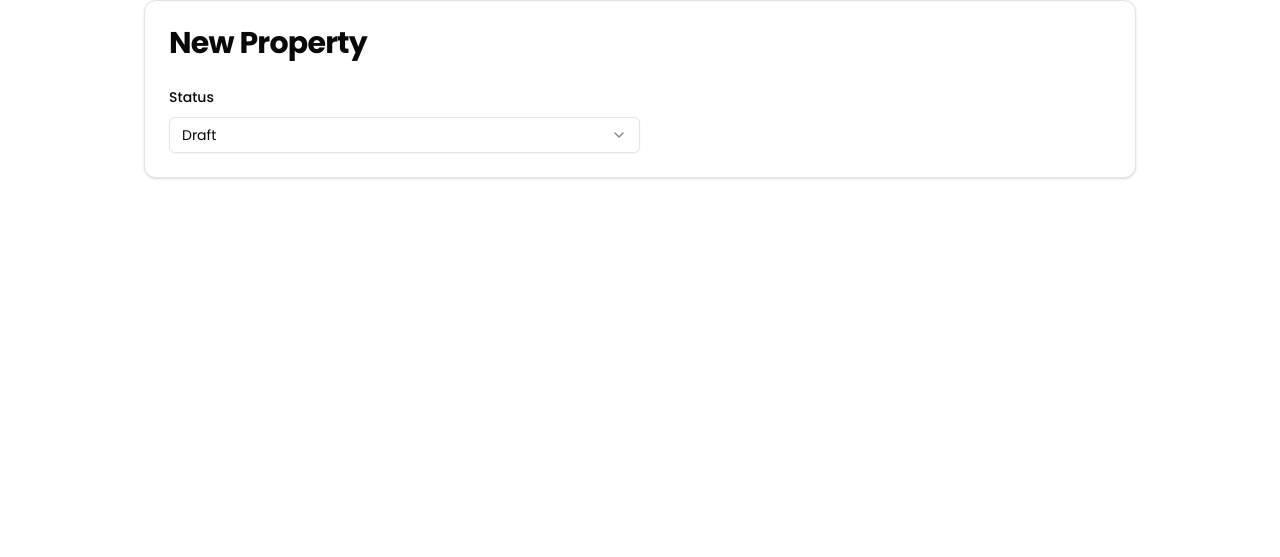
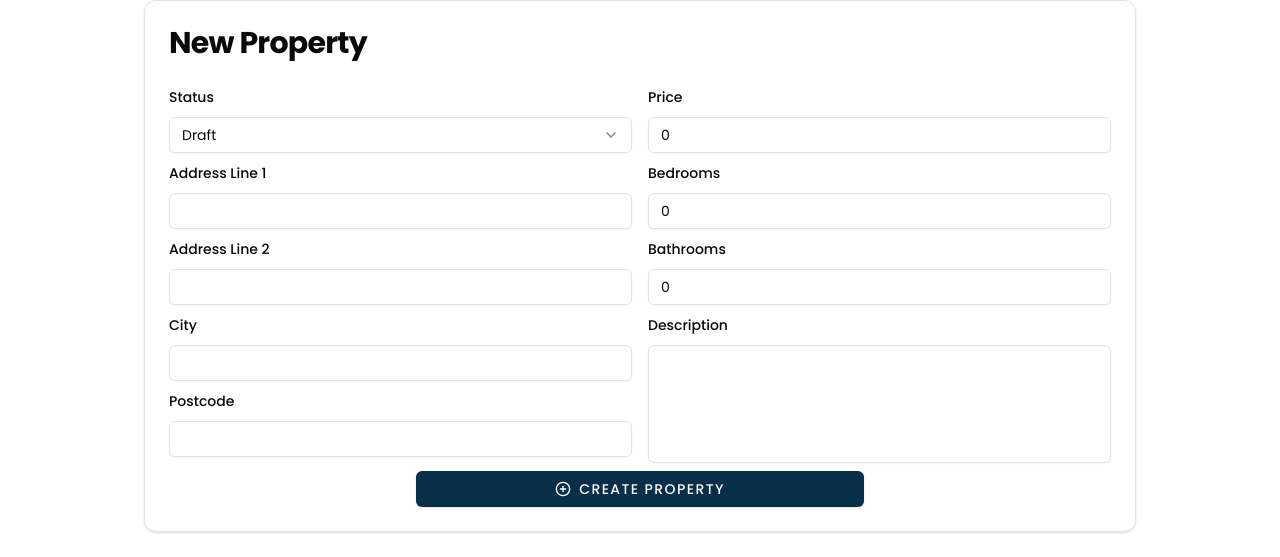
Before and after one commit to scottvan2008/link-home, a Next.js app: page /admin-dashboard/new in a window 1280 px wide. Shown: the part 176-733 px from the top of the page. Built offline with nearby package versions, Linux system fonts and the light colour scheme; no server answers.

Commit message:
22. Create Property

```diff
--- a/app/admin-dashboard/new/new-property-form.tsx
+++ b/app/admin-dashboard/new/new-property-form.tsx
@@ -1,13 +1,24 @@
 "use client";
 import PropertyForm from "@/components/property-form";
 import { propertyDataSchema } from "@/validation/propertySchema";
+import { PlusCircleIcon } from "lucide-react";
 import { z } from "zod";
 
 export default function NewPropertyForm() {
-    const handleSubmit = async (data: z.infer<typeof propertyDataSchema>) => {};
+    const handleSubmit = async (data: z.infer<typeof propertyDataSchema>) => {
+        console.log({ data });
+    };
+
     return (
         <div>
-            <PropertyForm handleSubmit={handleSubmit} />
+            <PropertyForm
+                handleSubmit={handleSubmit}
+                submitButtonLabel={
+                    <>
+                        <PlusCircleIcon /> Create Property
+                    </>
+                }
+            />
         </div>
     );
 }
--- a/components/property-form.tsx
+++ b/components/property-form.tsx
@@ -19,12 +19,19 @@ import {
     SelectTrigger,
     SelectValue,
 } from "./ui/select";
+import { Input } from "./ui/input";
+import { Textarea } from "./ui/textarea";
+import { Button } from "./ui/button";
 
 type Props = {
+    submitButtonLabel: React.ReactNode;
     handleSubmit: (data: z.infer<typeof propertyDataSchema>) => void;
 };
 
-export default function PropertyForm({ handleSubmit }: Props) {
+export default function PropertyForm({
+    handleSubmit,
+    submitButtonLabel,
+}: Props) {
     const form = useForm<z.infer<typeof propertyDataSchema>>({
         resolver: zodResolver(propertyDataSchema),
         defaultValues: {
@@ -42,8 +49,8 @@ export default function PropertyForm({ handleSubmit }: Props) {
     return (
         <Form {...form}>
             <form onSubmit={form.handleSubmit(handleSubmit)}>
-                <div className="grid grid-cols-2">
-                    <fieldset>
+                <div className="grid grid-cols-2 gap-4">
+                    <fieldset className="flex flex-col gap-2">
                         <FormField
                             control={form.control}
                             name="status"
@@ -78,8 +85,126 @@ export default function PropertyForm({ handleSubmit }: Props) {
                                 </FormItem>
                             )}
                         />
+
+                        <FormField
+                            control={form.control}
+                            name="address1"
+                            render={({ field }) => (
+                                <FormItem>
+                                    <FormLabel>Address Line 1</FormLabel>
+                                    <FormControl>
+                                        <Input {...field} />
+                                    </FormControl>
+                                    <FormMessage />
+                                </FormItem>
+                            )}
+                        />
+                        <FormField
+                            control={form.control}
+                            name="address2"
+                            render={({ field }) => (
+                                <FormItem>
+                                    <FormLabel>Address Line 2</FormLabel>
+                                    <FormControl>
+                                        <Input {...field} />
+                                    </FormControl>
+                                    <FormMessage />
+                                </FormItem>
+                            )}
+                        />
+                        <FormField
+                            control={form.control}
+                            name="city"
+                            render={({ field }) => (
+                                <FormItem>
+                                    <FormLabel>City</FormLabel>
+                                    <FormControl>
+                                        <Input {...field} />
+                                    </FormControl>
+                                    <FormMessage />
+                                </FormItem>
+                            )}
+                        />
+                        <FormField
+                            control={form.control}
+                            name="postcode"
+                            render={({ field }) => (
+                                <FormItem>
+                                    <FormLabel>Postcode</FormLabel>
+                                    <FormControl>
+                                        <Input {...field} />
+                                    </FormControl>
+                                    <FormMessage />
+                                </FormItem>
+                            )}
+                        />
+                    </fieldset>
+                    <fieldset className="flex flex-col gap-2">
+                        <FormField
+                            control={form.control}
+                            name="price"
+                            render={({ field }) => (
+                                <FormItem>
+                                    <FormLabel>Price</FormLabel>
+                                    <FormControl>
+                                        <Input {...field} type="number" />
+                                    </FormControl>
+                                    <FormMessage />
+                                </FormItem>
+                            )}
+                        />
+                        <FormField
+                            control={form.control}
+                            name="bedrooms"
+                            render={({ field }) => (
+                                <FormItem>
+                                    <FormLabel>Bedrooms</FormLabel>
+                                    <FormControl>
+                                        <Input {...field} type="number" />
+                                    </FormControl>
+                                    <FormMessage />
+                                </FormItem>
+                            )}
+                        />
+                        <FormField
+                            control={form.control}
+                            name="bathrooms"
+                            render={({ field }) => (
+                                <FormItem>
+                                    <FormLabel>Bathrooms</FormLabel>
+                                    <FormControl>
+                                        <Input {...field} type="number" />
+                                    </FormControl>
+                                    <FormMessage />
+                                </FormItem>
+                            )}
+                        />
+                        <FormField
+                            control={form.control}
+                            name="description"
+                            render={({ field }) => (
+                                <FormItem>
+                                    <FormLabel>Description</FormLabel>
+                                    <FormControl>
+                                        <Textarea
+                                            {...field}
+                                            rows={5}
+                                            className="resize-none"
+                                        />
+                                    </FormControl>
+                                    <FormMessage />
+                                </FormItem>
+                            )}
+                        />
                     </fieldset>
                 </div>
+
+                <Button
+                    type="submit"
+                    className="max-w-md mx-auto mt-2 w-full flex gap-2"
+                >
+                    {submitButtonLabel}
+                </Button>
             </form>
         </Form>
     );
--- /dev/null
+++ b/components/ui/input.tsx
@@ -0,0 +1,22 @@
+import * as React from "react"
+
+import { cn } from "@/lib/utils"
+
+const Input = React.forwardRef<HTMLInputElement, React.ComponentProps<"input">>(
+  ({ className, type, ...props }, ref) => {
+    return (
+      <input
+        type={type}
+        className={cn(
+          "flex h-9 w-full rounded-md border border-input bg-transparent px-3 py-1 text-base shadow-sm transition-colors file:border-0 file:bg-transparent file:text-sm file:font-medium file:text-foreground placeholder:text-muted-foreground focus-visible:outline-none focus-visible:ring-1 focus-visible:ring-ring disabled:cursor-not-allowed disabled:opacity-50 md:text-sm",
+          className
+        )}
+        ref={ref}
+        {...props}
+      />
+    )
+  }
+)
+Input.displayName = "Input"
+
+export { Input }
--- /dev/null
+++ b/components/ui/textarea.tsx
@@ -0,0 +1,22 @@
+import * as React from "react"
+
+import { cn } from "@/lib/utils"
+
+const Textarea = React.forwardRef<
+  HTMLTextAreaElement,
+  React.ComponentProps<"textarea">
+>(({ className, ...props }, ref) => {
+  return (
+    <textarea
+      className={cn(
+        "flex min-h-[60px] w-full rounded-md border border-input bg-transparent px-3 py-2 text-base shadow-sm placeholder:text-muted-foreground focus-visible:outline-none focus-visible:ring-1 focus-visible:ring-ring disabled:cursor-not-allowed disabled:opacity-50 md:text-sm",
+        className
+      )}
+      ref={ref}
+      {...props}
+    />
+  )
+})
+Textarea.displayName = "Textarea"
+
+export { Textarea }
```
